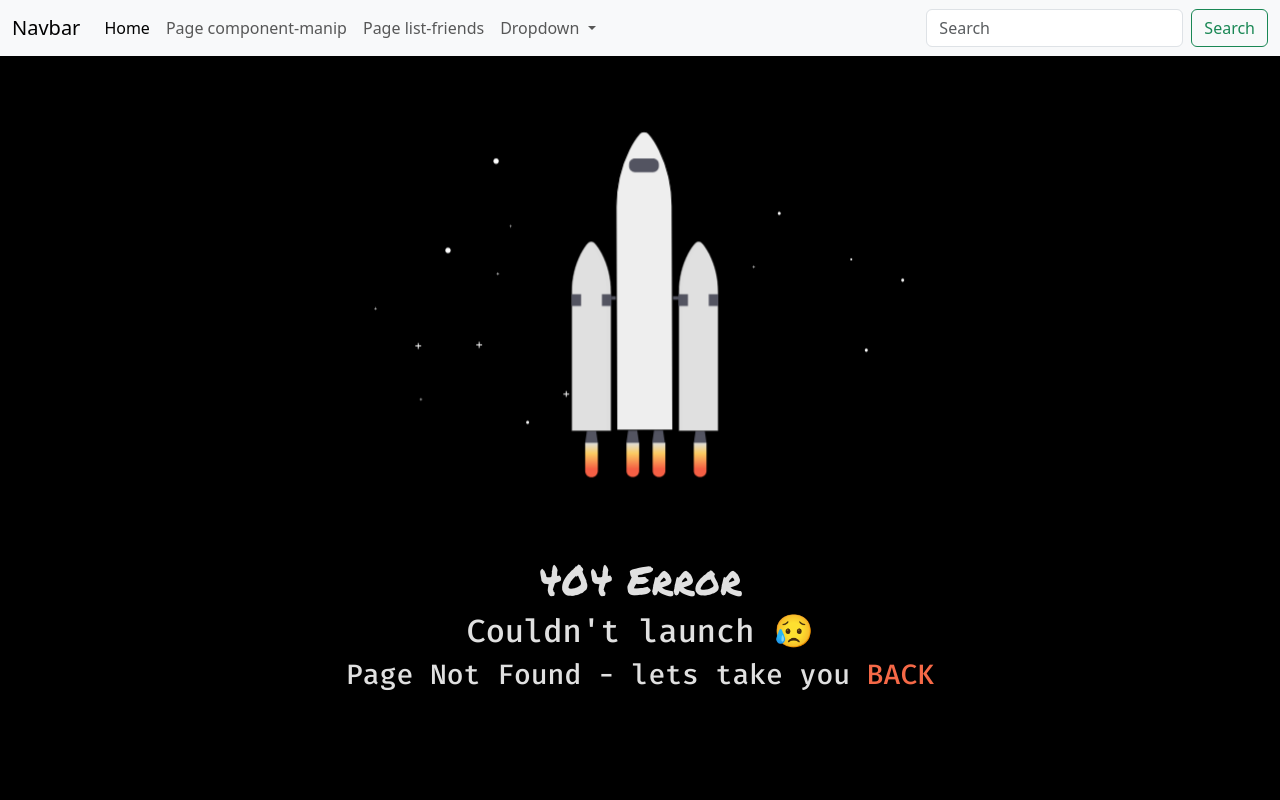
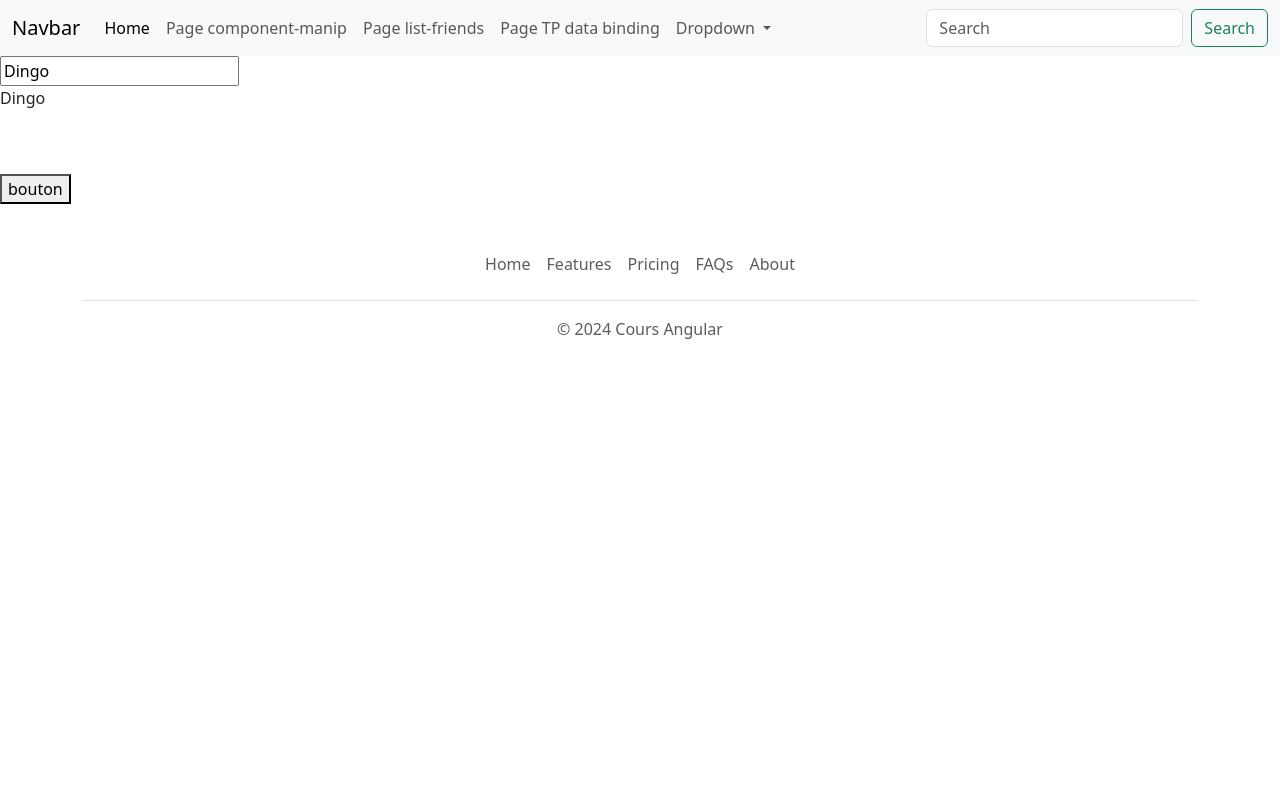
Before and after one commit to J0hD3v/projet-angular, an Angular app: page /app-tp-data-binding in a window 1280 px wide. Before the commit this address had no page. Shown: the top 800 px of the page. Built offline with nearby package versions, Linux system fonts and the light colour scheme.

Commit message:
tp-binding

```diff
--- a/src/app/app.routes.ts
+++ b/src/app/app.routes.ts
@@ -8,5 +8,6 @@ export const routes: Routes = [
   // Test en mode lazy loading
   { path: 'app-component-manip', loadComponent: () => import('./tp/component-manip/component-manip.component').then(m => m.ComponentManipComponent) },
   { path: 'app-list-friends', loadComponent: () => import('./tp/list-friends/list-friends.component').then(m => m.ListFriendsComponent) },
+  { path: 'app-tp-data-binding', loadComponent: () => import('./tp/tp-data-binding/tp-data-binding.component').then(m => m.TPDataBindingComponent) },
   { path: '**', loadComponent: () => import('./not-found/not-found.component').then(m => m.NotFoundComponent) },
 ];
--- a/src/app/navbar/navbar.component.html
+++ b/src/app/navbar/navbar.component.html
@@ -11,6 +11,9 @@
           </li>
           <li class="nav-item">
             <a class="nav-link" routerLink="/app-list-friends">Page list-friends</a>
+          </li>
+          <li class="nav-item">
+            <a class="nav-link" routerLink="/app-tp-data-binding">Page TP data binding</a>
           </li>
           <li class="nav-item dropdown">
             <a class="nav-link dropdown-toggle" href="#" role="button" data-bs-toggle="dropdown" aria-expanded="false">
--- /dev/null
+++ b/src/app/tp/tp-data-binding/tp-data-binding.component.html
@@ -0,0 +1,4 @@
+<input [(ngModel)]="userName" type="text">
+<p>{{userName}}</p>
+<br><br>
+<button (click)="reset()" [disabled]="!userName">bouton</button>
--- /dev/null
+++ b/src/app/tp/tp-data-binding/tp-data-binding.component.ts
@@ -0,0 +1,17 @@
+import { Component } from '@angular/core';
+import { FormsModule } from '@angular/forms'; // permet le 2 way binding avec ngModel
+
+@Component({
+  selector: 'app-tp-data-binding',
+  imports: [
+    FormsModule
+  ],
+  templateUrl: './tp-data-binding.component.html',
+  styleUrl: './tp-data-binding.component.css'
+})
+export class TPDataBindingComponent {
+  userName:string = "Dingo"
+  reset():void {
+    this.userName = ""
+  }
+}
```
Also changed, not shown: src/app/tp/tp-data-binding/tp-data-binding.component.css (added), 1 other file (tests, documents, lock files or other folders).
